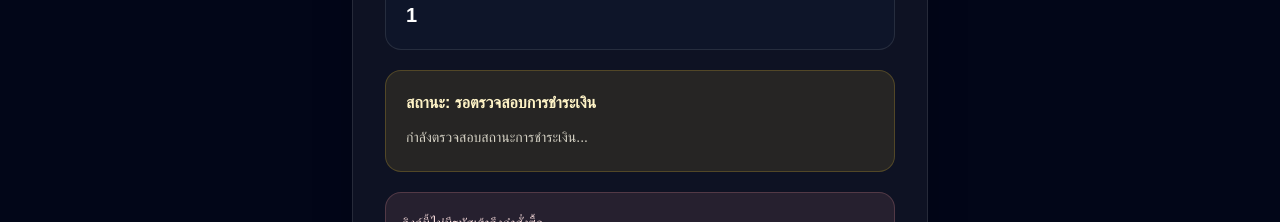
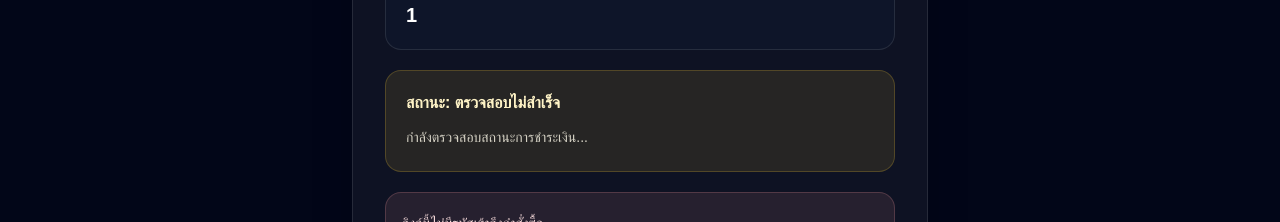
Before and after one commit to teeneewns-web/creator-os, a Next.js app: page /order/1 in a window 1280 px wide. Shown: the part 327-549 px from the top of the page. Built offline with nearby package versions, Linux system fonts and the light colour scheme.

Commit message:
fix approved order plan redirect

```diff
--- a/src/app/order/[orderId]/OrderStatusClient.tsx
+++ b/src/app/order/[orderId]/OrderStatusClient.tsx
@@ -1,8 +1,7 @@
 "use client";
 
-import { useCallback, useEffect, useState } from "react";
+import { useCallback, useEffect, useRef, useState } from "react";
 import Link from "next/link";
-import { useRouter } from "next/navigation";
 
 import type { PlanRequest } from "../../../types/plan-request";
 
@@ -21,30 +20,45 @@ type OrderStatusClientProps = {
   accessKey: string;
 };
 
+type VisibleStatus =
+  | "checking"
+  | "pending"
+  | "approved"
+  | "error";
+
 export default function OrderStatusClient({
   orderId,
   accessKey,
 }: OrderStatusClientProps) {
-  const router = useRouter();
-  const [loading, setLoading] = useState(true);
+  const [status, setStatus] =
+    useState<VisibleStatus>("checking");
   const [message, setMessage] = useState(
     "กำลังตรวจสอบสถานะการชำระเงิน..."
   );
   const [error, setError] = useState("");
+  const [planHref, setPlanHref] = useState("");
+  const redirectStartedRef = useRef(false);
 
   const checkStatus = useCallback(async () => {
     if (!accessKey) {
+      setStatus("error");
       setError("ลิงก์นี้ไม่มีรหัสเข้าถึงคำสั่งซื้อ");
-      setLoading(false);
       return;
     }
+
+    setError("");
 
     try {
       const response = await fetch(
         `/api/orders/${encodeURIComponent(
           orderId
-        )}?key=${encodeURIComponent(accessKey)}`,
-        { cache: "no-store" }
+        )}?key=${encodeURIComponent(accessKey)}&t=${Date.now()}`,
+        {
+          cache: "no-store",
+          headers: {
+            "Cache-Control": "no-cache",
+          },
+        }
       );
 
       const data = (await response.json()) as OrderStatusResponse;
@@ -61,40 +75,54 @@ export default function OrderStatusClient({
           JSON.stringify(data.request)
         );
 
-        setMessage("อนุมัติแล้ว กำลังเปิดแผน 7 วัน...");
-
-        router.replace(
+        const nextHref =
           `/dashboard/weekly?order=${encodeURIComponent(
             orderId
-          )}&key=${encodeURIComponent(accessKey)}`
+          )}&key=${encodeURIComponent(accessKey)}`;
+
+        setPlanHref(nextHref);
+        setStatus("approved");
+        setMessage(
+          "อนุมัติการชำระเงินแล้ว กำลังเปิดแผนคอนเทนต์ 7 วัน..."
         );
+
+        if (!redirectStartedRef.current) {
+          redirectStartedRef.current = true;
+
+          window.setTimeout(() => {
+            window.location.assign(nextHref);
+          }, 700);
+        }
+
         return;
       }
 
+      setStatus("pending");
       setMessage(
-        "รอตรวจสอบการชำระเงิน เมื่ออนุมัติแล้วหน้านี้จะเปิดแผน 7 วันให้อัตโนมัติ"
+        "ยังรอตรวจสอบการชำระเงิน เมื่อผู้ดูแลอนุมัติแล้ว ระบบจะเปิดแผน 7 วันให้อัตโนมัติ"
       );
-      setError("");
-      setLoading(false);
     } catch (statusError) {
+      setStatus("error");
       setError(
         statusError instanceof Error
           ? statusError.message
           : "ตรวจสอบสถานะไม่สำเร็จ"
       );
-      setLoading(false);
     }
-  }, [accessKey, orderId, router]);
+  }, [accessKey, orderId]);
 
   useEffect(() => {
     void checkStatus();
 
     const intervalId = window.setInterval(() => {
       void checkStatus();
-    }, 10000);
+    }, 8000);
 
     return () => window.clearInterval(intervalId);
   }, [checkStatus]);
+
+  const isApproved = status === "approved";
+  const isChecking = status === "checking";
 
   return (
     <main className="min-h-screen bg-slate-950 px-4 py-14 text-white">
@@ -116,13 +144,36 @@ export default function OrderStatusClient({
           </p>
         </div>
 
-        <div className="mt-5 rounded-2xl border border-amber-300/20 bg-amber-300/10 p-5">
-          <p className="font-bold text-amber-100">
-            {loading
+        <div
+          className={`mt-5 rounded-2xl border p-5 ${
+            isApproved
+              ? "border-emerald-300/20 bg-emerald-300/10"
+              : "border-amber-300/20 bg-amber-300/10"
+          }`}
+        >
+          <p
+            className={`font-bold ${
+              isApproved
+                ? "text-emerald-100"
+                : "text-amber-100"
+            }`}
+          >
+            {isChecking
               ? "กำลังตรวจสอบ..."
+              : isApproved
+                ? "สถานะ: อนุมัติแล้ว"
+                : status === "error"
+                  ? "สถานะ: ตรวจสอบไม่สำเร็จ"
                   : "สถานะ: รอตรวจสอบการชำระเงิน"}
           </p>
-          <p className="mt-2 text-sm leading-7 text-amber-50/80">
+
+          <p
+            className={`mt-2 text-sm leading-7 ${
+              isApproved
+                ? "text-emerald-50/80"
+                : "text-amber-50/80"
+            }`}
+          >
             {message}
           </p>
         </div>
@@ -133,6 +184,14 @@ export default function OrderStatusClient({
           </div>
         )}
 
+        {isApproved && planHref ? (
+          <a
+            href={planHref}
+            className="mt-6 flex w-full items-center justify-center rounded-2xl bg-emerald-600 px-5 py-3 font-black transition hover:bg-emerald-500"
+          >
+            เปิดแผนคอนเทนต์ 7 วัน
+          </a>
+        ) : (
           <button
             type="button"
             onClick={() => void checkStatus()}
@@ -140,13 +199,16 @@ export default function OrderStatusClient({
           >
             ตรวจสอบอีกครั้ง
           </button>
+        )}
 
+        {!isApproved && (
           <Link
             href="/checkout"
             className="mt-3 flex w-full items-center justify-center rounded-2xl border border-white/15 px-5 py-3 font-bold text-slate-200"
           >
             กลับหน้าชำระเงิน
           </Link>
+        )}
 
         <p className="mt-5 text-xs leading-6 text-slate-500">
           เก็บลิงก์หน้านี้ไว้เป็นส่วนตัว เพราะใช้เปิดแผนของคำสั่งซื้อนี้
```
Lines whose indentation alone changed are shown as unchanged.
